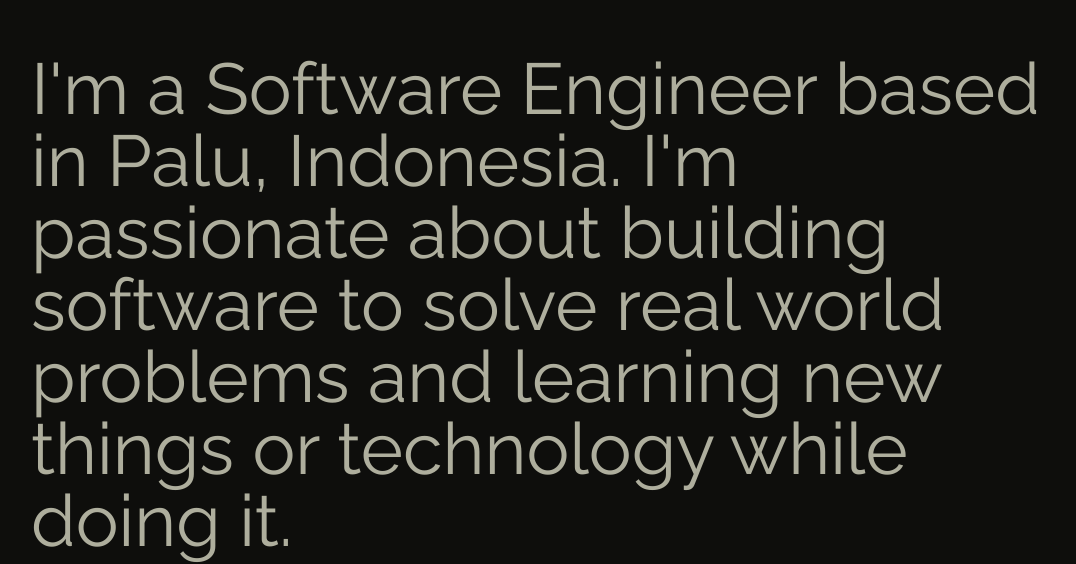
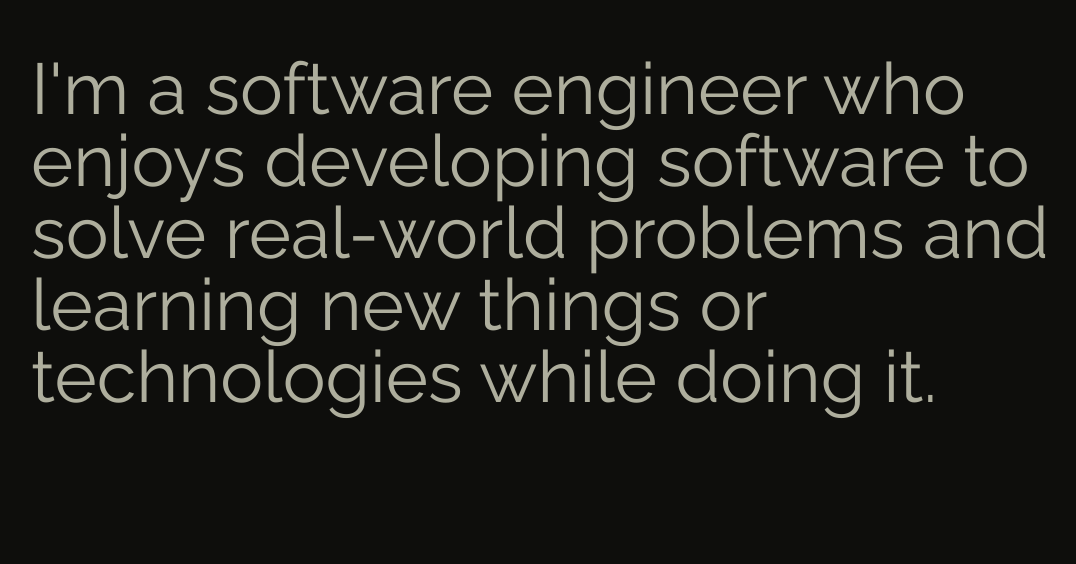
Before and after one commit to ryanadiputraa/portfolio, a Next.js app: page / in a window 1280 px wide. Shown: the part 971-1535 px from the top of the page, without its empty margins (81-1157 px from the left). Built offline with nearby package versions, Linux system fonts and the light colour scheme.

Commit message:
update about content

```diff
--- a/app/components/about.tsx
+++ b/app/components/about.tsx
@@ -44,8 +44,8 @@ export function About({ theme, aboutRef }: { theme: Theme; aboutRef: MutableRefO
         ref={aboutRef}
         className="text-accent-light text-3xl sm:text-7xl py-40 sm:py-56 sm:px-24 text-center sm:text-left leading-10"
       >
-        I&apos;m a Software Engineer based in Palu, Indonesia. I&apos;m passionate about building software to solve real
-        world problems and learning new things or technology while doing it.
+        I&apos;m a software engineer who enjoys developing software to solve real-world problems and learning new things
+        or technologies while doing it.
       </p>
       <SubHeader title="EXPERIENCE" />
       <div className="mb-24">
```
